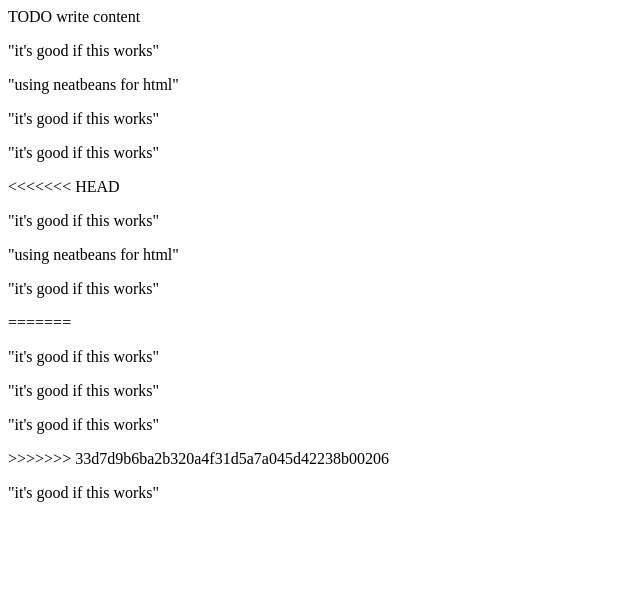
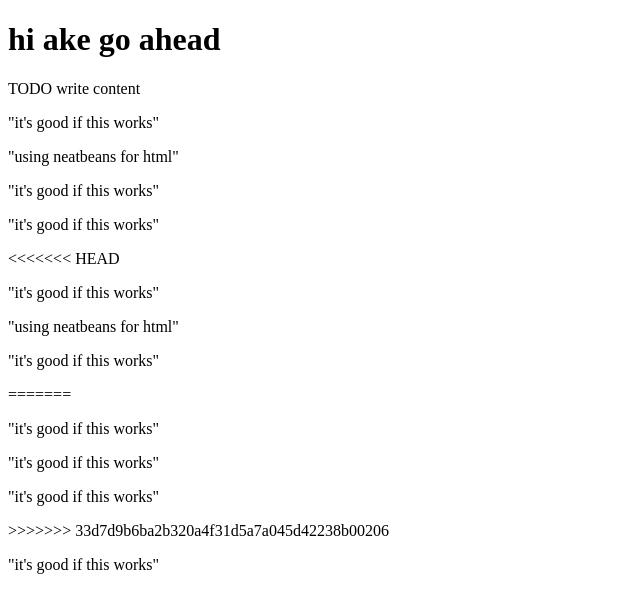
Before and after one commit to aklilu111/destroy-the-world, a plain HTML site: page public_html/index.html in a window 1280 px wide. Shown: the whole page, without its empty margins (0-640 px from the left). Drawn offline with Linux system fonts and the light colour scheme.

Commit message:
hi ake check it

```diff
--- a/public_html/index.html
+++ b/public_html/index.html
@@ -11,6 +11,7 @@ and open the template in the editor.
         <meta name="viewport" content="width=device-width, initial-scale=1.0">
     </head>
     <body>
+		<h1>hi ake go ahead</h1>
         <div>TODO write content</div>
          <p>"it's good if this works"</p>
         <p>"using neatbeans for html"</p>
```
